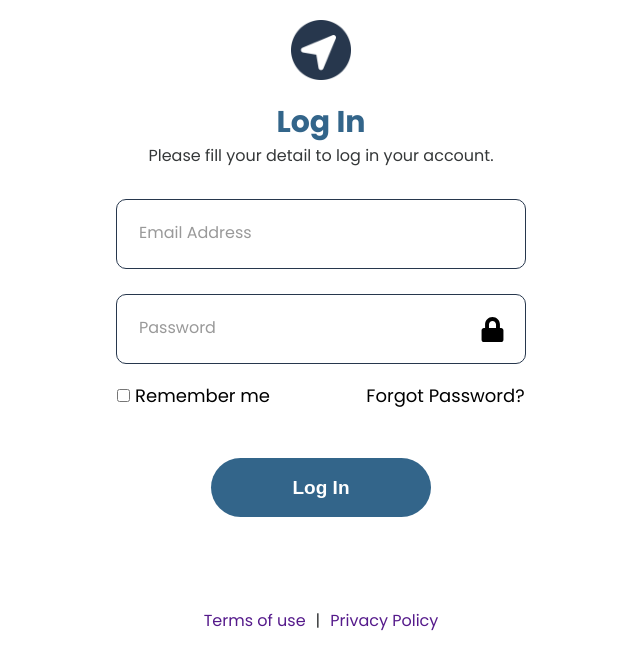
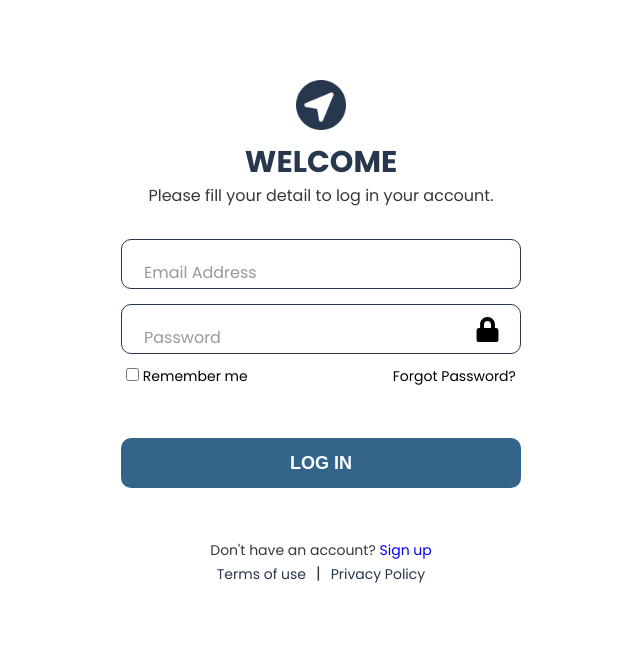
Before and after one commit to Roonaaan/CareerCompass, a React (Vite) app: page / in a window 1280 px wide. Both pictures are taken after a click on the element "Log in". Shown: the top 670 px of the page, without its empty margins (319-959 px from the left). Built offline with nearby package versions, Linux system fonts and the light colour scheme.

Commit message:
log-in - revision

```diff
--- a/src/landing/Login.jsx
+++ b/src/landing/Login.jsx
@@ -135,12 +135,12 @@ export const Login = () => {
     return (
         <>
 
+            <div className='container'>
             <div className='loginHeader'>
                 <img src={Logo} alt='Logo' className='logo' />
             </div>
-            <div className='container'>
                 <div className='loginHeader'>
-                    <div className='text'> Log In </div>
+                    <div className='text'> WELCOME </div>
                 </div>
                 <div className='loginHeaderText'> Please fill your detail to log in your account. </div>
                 <div className='error-message'>
@@ -207,6 +207,8 @@ export const Login = () => {
                     </div>
                     <div className='forgot-password' onClick={handleForgotPassClick}>Forgot Password? </div>
                 </div>
+
+
                 <div className='submit-container'>
                     <button
                         className='submit'
@@ -215,15 +217,25 @@ export const Login = () => {
                             loginSubmit();
                         }}
                         onKeyDown={handleKeydown}
-                        > Log In
+                        > LOG IN
                     </button>
                 </div>
+                <div className='no-account'>
+                    <p className='click-to-signup'>
+                        Don't have an account? <a href='#'>Sign up</a>
+                    </p>
+                </div>
+
+                <div className='footer'>
+                <a className='termsPolicy' href=''> Terms of use </a>
+                |
+                <a className='termsPolicy' href=''> Privacy Policy </a>
             </div>
-            <div className='footer'>
-                <a href=''> Terms of use </a>
-                |
-                <a href=''> Privacy Policy </a>
             </div>
+
+
+
+
         </>
     )
 }
--- a/src/landing/styles/Home.css
+++ b/src/landing/styles/Home.css
@@ -306,9 +306,7 @@ body {
 }
 
 .create-Button:hover {
-  background-color: white;
-  color: #33658A;
-  box-shadow: 2px 2px 4px rgba(0, 0, 0, 0.2);
+
 
 }
 
--- a/src/landing/styles/Login.css
+++ b/src/landing/styles/Login.css
@@ -2,9 +2,12 @@
     display: flex;
     flex-direction: column;
     margin: auto;
-    margin-top: 10px;
+    margin-top: 60px;
     width: 600px;
-    padding-bottom: 30px;
+
+
+
+
 }
 
 
@@ -20,7 +23,7 @@
     align-items: center;
     flex-direction: column;
     margin: auto;
-    padding-top: 20px;
+    padding-top: 10px;
 }
 
 
@@ -34,7 +37,9 @@
 .logo{
     display: flex;
     justify-content: center;
-    width: 60px;
+    width: 50px;
+    margin-bottom: 10px;
+    margin-top: 10px
 }
 
 .header{
@@ -47,34 +52,38 @@
 }
 
 .text{
-    color: #33658A;
+    color: #27374D;
     font-size: 30px;
     font-weight: 700;
 }
 
 .inputs{
-    margin-top: 50px;
     display: flex;
     flex-direction: column;
-    gap: 25px;
+    gap: 15px;
 }
 
 .input {
     display: flex;
     align-items: center;
     margin: auto;
-    width: 410px;
-    height: 70px;
-    background: transparent;
+    width: 400px;
+    height: 50px;
     border-style: solid;
     border-color: #27374D;
     border-radius: 10px;
     border-width: 1px;
     position: relative;
+    font-size: 16px;
+}
+
+.input:active {
+    border: #33658A;
 }
 
 
-@media only screen and (max-width: 450px) {
+
+@media only screen and (ma  x-width: 450px) {
     .input {
         width: 100%;
 
@@ -83,8 +92,9 @@
 
 
 .input input{
-    height: 50px;
-    width: 360px;
+    height: 100%;
+    width: 100%;
+    align-items: center;
     background: none;
     border: none;
     outline: none;
@@ -125,6 +135,8 @@ label{
     flex-direction: row;
     align-items: center;
     justify-content: space-evenly;
+    gap: 2.5em;
+    margin-top: 10px;
 }
 
 @media only screen and (max-width: 360px) {
@@ -137,9 +149,8 @@ label{
 
 
 .remember-me{
-    margin-top: 20px;
     color: #000;
-    font-size: 18px;
+    font-size: 14px;
 }
 
 @media only screen and (max-width: 450px) {
@@ -150,9 +161,9 @@ label{
 }
 
 .forgot-password{
-    margin-top: 20px;
+
     color: #000;
-    font-size: 18px;
+    font-size: 14px;
     cursor: pointer;
 }
 
@@ -167,6 +178,7 @@ label{
     padding-left: 100px;
     padding-top: 1px;
     color: red;
+    font-size: 16px;
 }
 
 .password-icon {
@@ -208,25 +220,53 @@ label{
     display: flex;
     justify-content: center;
     align-items: center;
-    width: 220px;
-    height: 59px;
+    width: 400px;
+    height: 50px;
     color: white;
     background: #33658A;
-    border-radius: 50px;
+    border-radius: 10px;
     border: 0;
     outline: 0;
-    font-size: 19px;
-    font-weight: 700;
+    font-size: 18px;
+    font-weight: bold;
     cursor: pointer;
+
+}
+
+.no-account {
+    display: flex;
+    justify-content: center;
+    align-items: center;
+}
+
+.click-to-signup {
+    font-size: 14px;
 }
 
 .footer{
     display: flex;
     justify-content: center;
     align-items: center;
-    padding: 12px 0 24px;
+    margin-bottom: 20px;
+
 }
 
 .footer a{
     margin: 0 10px;
 }
+
+.submit:hover {
+  background-color: #4d87b3;
+  color: #white;
+  box-shadow: 2px 2px 4px rgba(0, 0, 0, 0.2);
+  }
+
+  .submit:active {
+    opacity: 80%;
+
+  }
+
+  .termsPolicy {
+    color: #27374D;
+    font-size: 14px;
+  }
```
